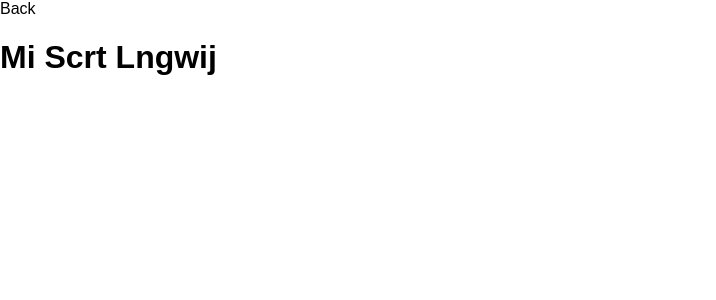
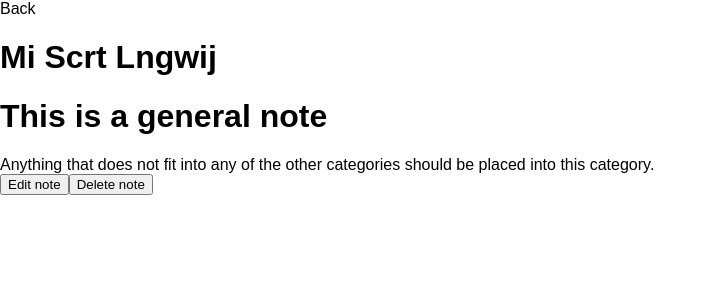
Before and after one commit to dmatthew/my-secret-language, a React (Create React App) app in the folder app/: page /view-note/General/0 in a window 1280 px wide. Shown: the top 300 px of the page, without its empty margins (0-716 px from the left). Built offline with nearby package versions, Linux system fonts and the light colour scheme.

Commit message:
Work on view note page

```diff
--- a/app/src/App.js
+++ b/app/src/App.js
@@ -13,6 +13,7 @@ import Dictionary from './Dictionary';
 import FlashCards from './FlashCards';
 import Notes from './Notes';
 import AddNote from './AddNote';
+import ViewNote from './ViewNote';
 import EditWord from './EditWord';
 import Setup from './Setup';
 import './App.css';
@@ -183,6 +184,12 @@ class App extends React.Component {
     });
   }
 
+  getNote(category, index) {
+    let categoryGroup = this.state.notes.find(function(el) { return el.categoryTitle === category});
+    if (categoryGroup.categoryNotes[index]) return categoryGroup.categoryNotes[index];
+    return {categoryTitle: '', categoryNotes: []};
+  }
+
   render() {
     const addWord = () => {
       return (
@@ -234,6 +241,13 @@ class App extends React.Component {
           onEditNoteFormSubmit={(category, title, description) => this.handleAddNoteFormSubmit(category, title, description)} />
       );
     };
+    const viewNote = ({match}) => {
+      return (
+        <ViewNote
+          note={this.getNote(match.params.category, match.params.id)}
+          category={this.addToCategory(match.params.category)} />
+      );
+    };
 
     const history = createHistory();
     return (
@@ -252,6 +266,7 @@ class App extends React.Component {
             <Route path='/notes' render={notes} />
             <Route path='/edit-word/:word' render={editWord} />
             <Route path='/add-note/:category' render={addNote} />
+            <Route path='/view-note/:category/:id' render={viewNote} />
             <Redirect from='/add-note' to='/notes' />
           </Switch>
         </div>
--- a/app/src/Notes.js
+++ b/app/src/Notes.js
@@ -7,7 +7,7 @@ class Notes extends React.Component {
       return (
         <span key={index}>
           <li className="divider category">{note.categoryTitle}</li>
-          <IndividualNotes notes={note.categoryNotes} />
+          <IndividualNotes category={note.categoryTitle} notes={note.categoryNotes} />
           <div>
             <Link to={"add-note/" + note.categoryTitle} className="button btn-sepia icon add"> Note</Link>
           </div>
@@ -29,7 +29,7 @@ class IndividualNotes extends React.Component {
     let notes = this.props.notes.map((note, index) => {
       return (
         <li key={index}>
-          <a>{note.title}</a>
+          <Link to={"/view-note/" + this.props.category + "/" + index}>{note.title}</Link>
         </li>
       );
     });
--- /dev/null
+++ b/app/src/ViewNote.js
@@ -0,0 +1,54 @@
+import React from 'react';
+import PropTypes from 'prop-types';
+
+class ViewNote extends React.Component {
+  // NOTE: This is needed to access this.context.router.history so we can go back.
+  static contextTypes = {
+    router: PropTypes.object
+  }
+
+  constructor(props) {
+    super(props);
+    this.state = {
+      isEditingNote: false
+    };
+  }
+
+  setEditNoteMode() {
+    this.setState({
+      isEditingNote: true
+    });
+  }
+
+  handleDeleteNoteClick() {
+    this.context.router.history.goBack();
+  }
+
+  render() {
+    return (
+      <div>
+        <div className="book-page">
+          {this.state.isEditingNote === false &&
+            <div>
+              <h1>{this.props.note.title}</h1>
+              <div>{this.props.note.description}</div>
+            </div>
+          }
+          {this.state.isEditingNote === true &&
+            <form>
+              <label htmlFor="noteTitleEdit">Note Title</label>
+              <input id="note-title-edit" required autoFocus type="text" />
+              <label htmlFor="noteDescriptionEdit">Note Description</label>
+              <input id="note-description-edit" required type="text" />
+              <input type="submit" className="button btn-large" value="Save changes" />
+            </form>
+          }
+        </div>
+        <button onClick={() => this.setEditNoteMode()} type="button" className="button btn-large">Edit note</button>
+        <button onClick={() => this.handleDeleteNoteClick()} type="button" className="button btn-large red">Delete note</button>
+      </div>
+    );
+  }
+}
+
+export default ViewNote;
```
